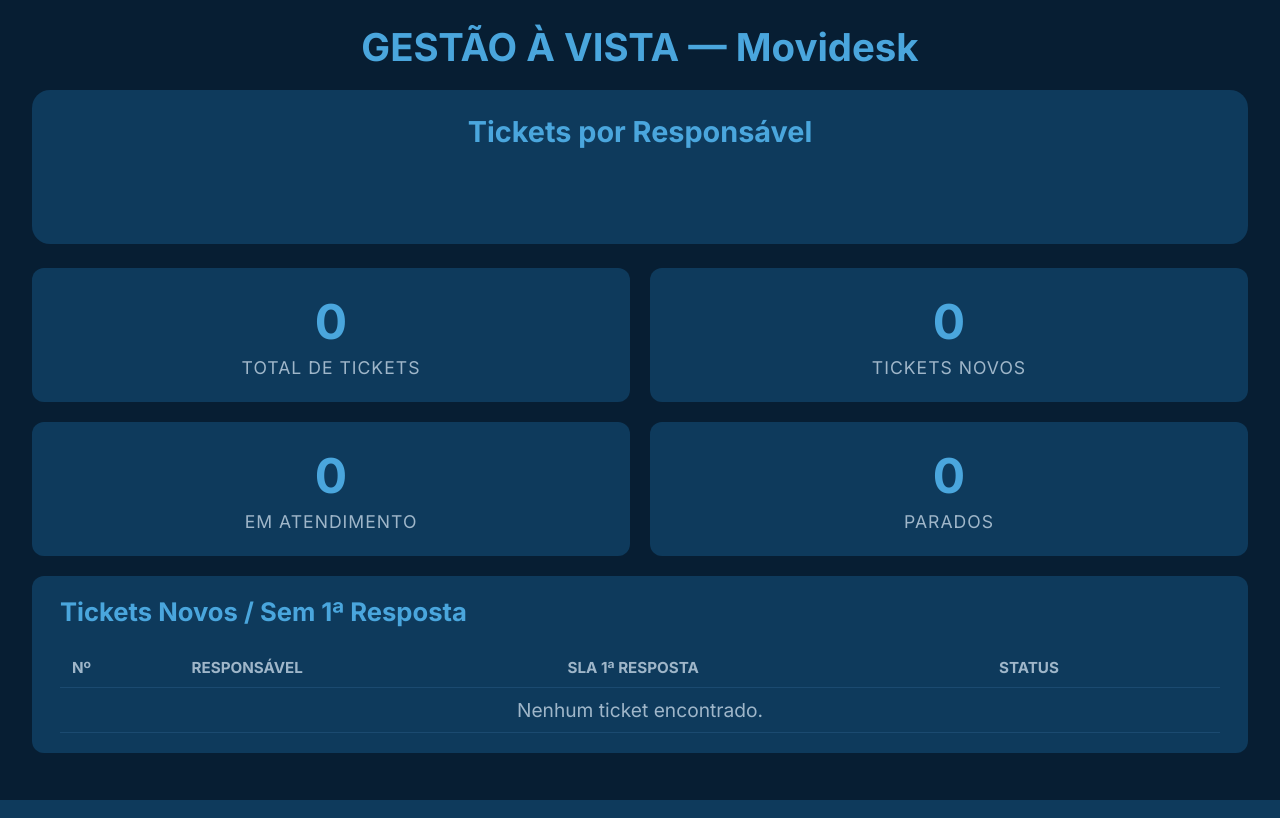
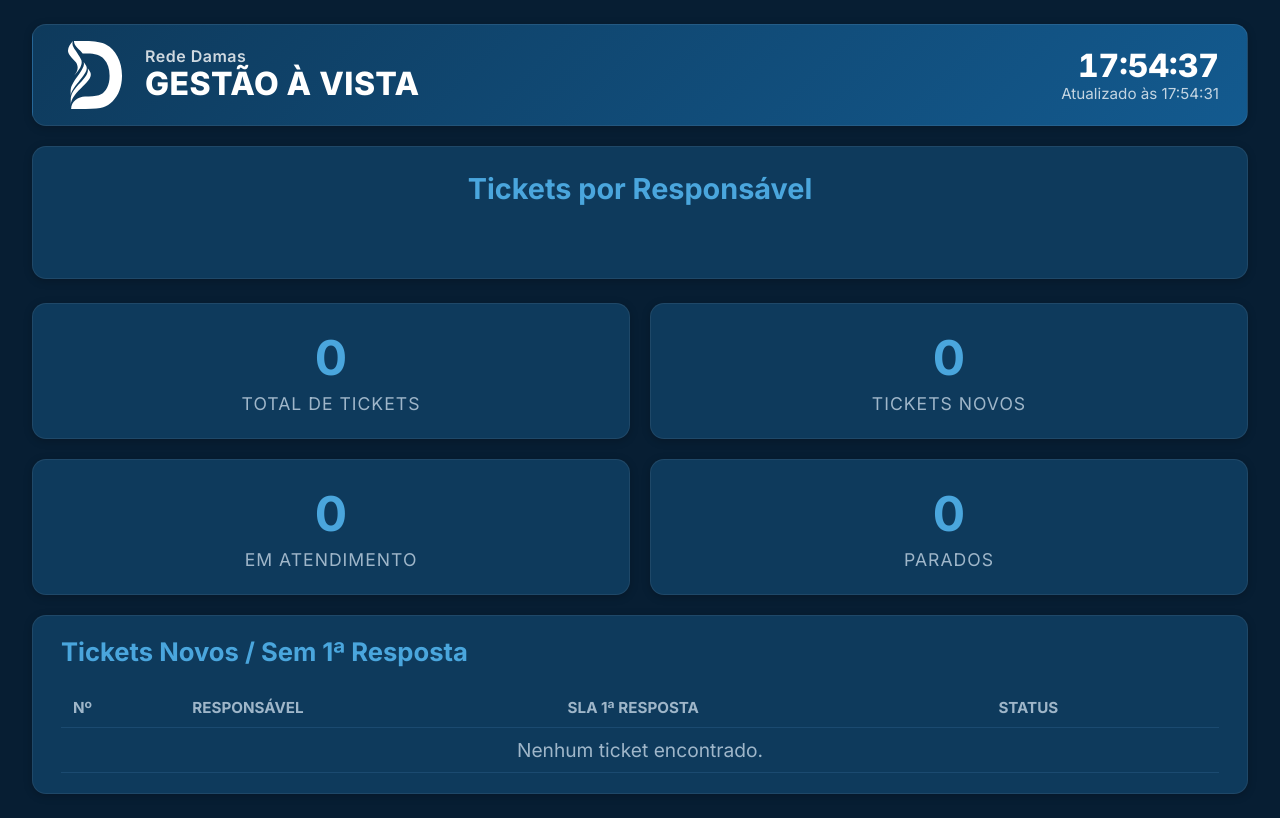
Before and after one commit to devops-rede-damas/gestao_a_vista, a Flask app: page /gv_movidesk in a window 1280 px wide. Run offline with Flask 3, Linux system fonts and the light colour scheme; data that the repository does not hold is empty.

Commit message:
style(identidade Damas): cabecalho com Logo branco, fundo azul homogeneo, acentos e cards

```diff
--- a/static/js/dashboard.js
+++ b/static/js/dashboard.js
@@ -241,15 +241,32 @@ function startCarousel() {
     })();
 }
 
+// Relógio ao vivo do cabeçalho.
+function updateClock() {
+    const el = document.getElementById("clock");
+    if (el) el.textContent = new Date().toLocaleTimeString("pt-BR");
+}
+
+// Rótulo "Atualizado às HH:MM" no cabeçalho.
+function updateLastUpdatedLabel() {
+    const el = document.getElementById("clock-updated");
+    if (el && lastUpdated) el.textContent = "Atualizado às " + lastUpdated.toLocaleTimeString("pt-BR");
+}
+
 function render() {
     updateKPIs();
     renderTicketsTable();
     renderOwnerRank();
+    updateLastUpdatedLabel();
 }
 
 // Render inicial com os tickets injetados pelo backend.
 lastUpdated = new Date();
 render();
 
+// Relógio do cabeçalho: atualiza a cada segundo.
+updateClock();
+setInterval(updateClock, 1000);
+
 // Etapa 5: atualização automática a cada 60 segundos.
 setInterval(fetchTicketsAndUpdate, 60000);
--- a/templates/gta.html
+++ b/templates/gta.html
@@ -16,12 +16,15 @@
             --rd-border: #1b4a70;      /* bordas/linhas */
             --rd-accent: #4aa6dd;      /* azul da marca, legível no escuro (títulos/KPIs) */
             --rd-bar: #0c77ad;         /* barras do ranking */
-            --rd-count: #ffa600;       /* contagem do pódio (refinado na Etapa 4) */
+            --rd-count: #f97316;       /* contagem do pódio (laranja acento Rede Damas) */
             --rd-text: #eaf2f8;        /* texto principal */
             --rd-text-dim: #9fb6c9;    /* texto secundário */
-            --rd-grad-a: #144272;      /* gradiente do cabeçalho (Etapa 3) */
-            --rd-grad-b: #1a5a9f;
+            --rd-grad-a: #0e3a5c;      /* gradiente do cabeçalho (homogêneo com os painéis) */
+            --rd-grad-b: #135a8f;
             --rd-orange: #f97316;      /* acento (Etapa 4) */
+            --rd-card-border: rgba(255,255,255,.07); /* hairline dos cards */
+            --rd-shadow: 0 2px 8px rgba(0,0,0,.22);  /* profundidade sutil */
+            --rd-radius: 14px;         /* raio padrão dos cards */
         }
 
         * { box-sizing: border-box; }
@@ -36,7 +39,16 @@
             flex-direction: column;
             font-size: 1.2rem;
         }
-        h1 { text-align: center; margin: 0 0 20px; color: var(--rd-accent); font-size: 2.4rem; flex-shrink: 0; }
+        /* Cabeçalho institucional (barra Rede Damas) */
+        .topbar { display: flex; align-items: center; justify-content: space-between; gap: 24px; flex-shrink: 0; background: linear-gradient(135deg, var(--rd-grad-a) 0%, var(--rd-grad-b) 100%); border: 1px solid rgba(255,255,255,.08); border-radius: var(--rd-radius); padding: 16px 28px; margin: 0 auto 20px; max-width: 1800px; width: 100%; box-shadow: var(--rd-shadow); }
+        .topbar-brand { display: flex; align-items: center; gap: 16px; }
+        .topbar-logo { width: 68px; height: 68px; object-fit: contain; }
+        .topbar-lockup { display: flex; flex-direction: column; line-height: 1.15; }
+        .topbar-name { font-size: 1rem; font-weight: 600; color: rgba(255,255,255,.8); letter-spacing: .5px; }
+        .topbar-title { font-size: 2rem; font-weight: 800; color: #fff; letter-spacing: .5px; }
+        .topbar-clock { display: flex; flex-direction: column; align-items: flex-end; line-height: 1.2; }
+        .clock-time { font-size: 2rem; font-weight: 800; color: #fff; font-variant-numeric: tabular-nums; }
+        .clock-updated { font-size: .95rem; color: rgba(255,255,255,.75); }
 
         /* Aviso de dados desatualizados */
         .stale-banner { display: none; background: #7c2d12; color: #fed7aa; border: 1px solid #ea580c; border-radius: 8px; padding: 12px 18px; margin: 0 auto 16px; max-width: 1700px; width: 100%; font-weight: bold; }
@@ -50,12 +62,12 @@
 
         /* KPIs (grade 2x2) */
         #kpis { display: grid; grid-template-columns: 1fr 1fr; grid-template-rows: 1fr 1fr; gap: 20px; }
-        .kpi { background: var(--rd-panel); border-radius: 12px; padding: 24px 28px; text-align: center; display: flex; flex-direction: column; align-items: center; justify-content: center; }
+        .kpi { background: var(--rd-panel); border: 1px solid var(--rd-card-border); border-radius: var(--rd-radius); box-shadow: var(--rd-shadow); padding: 24px 28px; text-align: center; display: flex; flex-direction: column; align-items: center; justify-content: center; }
         .kpi-value { font-size: 3rem; font-weight: bold; color: var(--rd-accent); }
         .kpi-label { font-size: 1.1rem; color: var(--rd-text-dim); margin-top: 6px; text-transform: uppercase; letter-spacing: 1px; }
 
         /* Tabela de tickets */
-        #tickets-table-container { background: var(--rd-panel); border-radius: 12px; padding: 20px 28px; }
+        #tickets-table-container { background: var(--rd-panel); border: 1px solid var(--rd-card-border); border-radius: var(--rd-radius); box-shadow: var(--rd-shadow); padding: 20px 28px; }
         #tickets-table-container h2 { color: var(--rd-accent); margin-top: 0; font-size: 1.6rem; }
         table { width: 100%; border-collapse: collapse; }
         th, td { text-align: left; padding: 10px 12px; border-bottom: 1px solid var(--rd-border); }
@@ -63,12 +75,12 @@
         td.empty { text-align: center; color: var(--rd-text-dim); }
 
         /* Status de SLA (cores por significado) */
-        .sla-avencer { color: #ffa600; font-weight: bold; }
+        .sla-avencer { color: #eab308; font-weight: bold; }
         .sla-vencido { color: #f87171; font-weight: bold; }
         .sla-novo { color: #93c5fd; font-weight: bold; }
 
         /* Ranking de responsáveis (painel esquerdo) */
-        #owner-rank-container { background: var(--rd-panel); border-radius: 18px; padding: 24px 20px; flex: 1; display: flex; flex-direction: column; overflow: hidden; }
+        #owner-rank-container { background: var(--rd-panel); border: 1px solid var(--rd-card-border); border-radius: var(--rd-radius); box-shadow: var(--rd-shadow); padding: 24px 20px; flex: 1; display: flex; flex-direction: column; overflow: hidden; }
         .owner-rank-title { color: var(--rd-accent); font-size: 1.8rem; margin: 0 0 20px; text-align: center; }
         .owner-rank-podium { display: flex; justify-content: center; align-items: flex-end; gap: 40px; margin-bottom: 28px; }
         .owner-rank-podium-item { display: flex; flex-direction: column; align-items: center; }
@@ -100,7 +112,19 @@
     </style>
 </head>
 <body>
-    <h1>GESTÃO À VISTA — Movidesk</h1>
+    <header class="topbar">
+        <div class="topbar-brand">
+            <img src="/static/img/logo_branco.svg" alt="Rede Damas" class="topbar-logo">
+            <div class="topbar-lockup">
+                <span class="topbar-name">Rede Damas</span>
+                <span class="topbar-title">GESTÃO À VISTA</span>
+            </div>
+        </div>
+        <div class="topbar-clock">
+            <span id="clock" class="clock-time">--:--:--</span>
+            <span id="clock-updated" class="clock-updated"></span>
+        </div>
+    </header>
 
     <div id="stale-banner" class="stale-banner" role="status" aria-live="polite"></div>
 
```
Also changed, not shown: static/img/logo.png (added), static/img/logo.svg (added), static/img/logo_branco.svg (added), static/img/logo_rede_damas_negativa.png (added).
